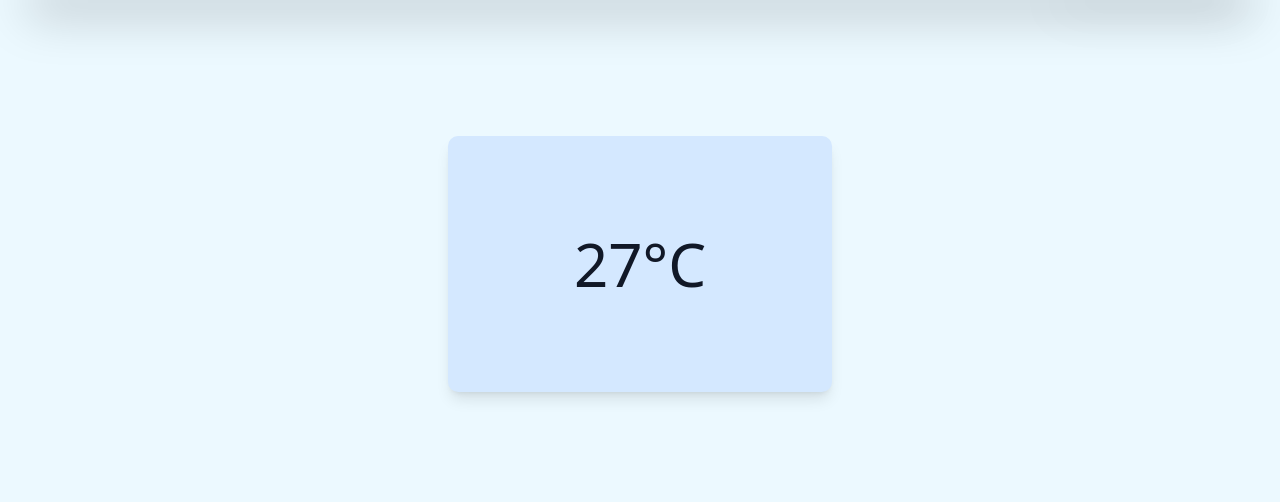
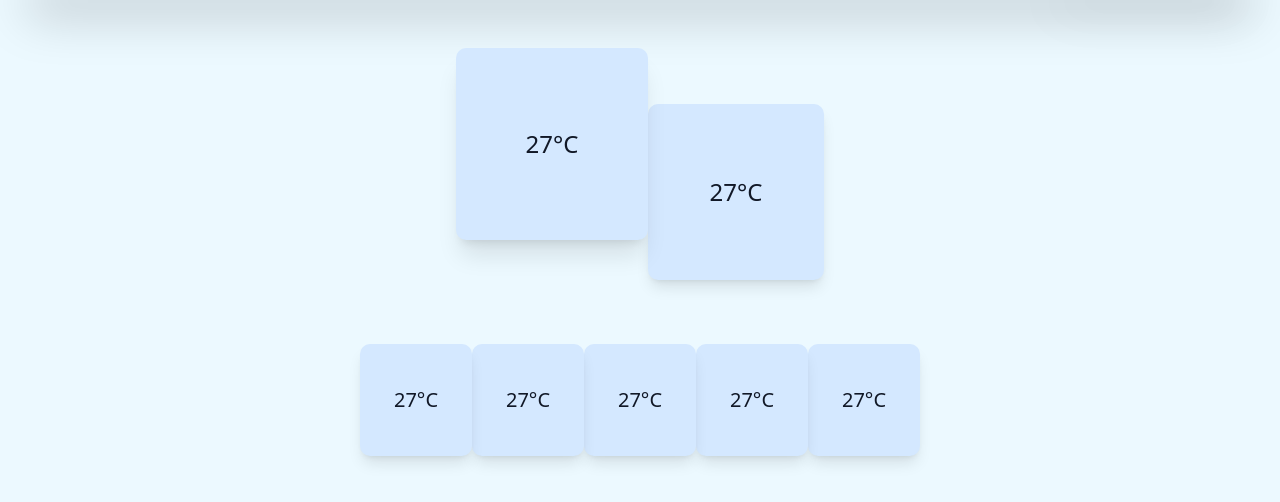
Before and after one commit to rafaelputra/temperature-prediction, a Flask app: page / in a window 1280 px wide. Shown: the part 64-566 px from the top of the page. Run offline with Flask 3, Linux system fonts and the light colour scheme; parts of the project's set-up code (start-up, migrations or seed data) failed here and were passed over; some libraries are stand-ins or nearby versions.

Commit message:
update index

```diff
--- a/templates/about.html
+++ b/templates/about.html
@@ -9,7 +9,7 @@
     <script nomodule src="https://unpkg.com/ionicons@7.1.0/dist/ionicons/ionicons.js"></script>
 </head>
 <body class="bg-[#ECF9FF]">
-    <nav class="p-2 mt-4 mx-4 rounded-2xl bg-[#F0FEFF] shadow md:flex md:items-center md:justify-between">
+    <nav class="p-2 mt-4 mx-4 rounded-2xl bg-[#F0FEFF] shadow-2xl md:flex md:items-center md:justify-between">
       <div class="flex justify-between items-center ">
         <span class="text-2xl cursor-pointer">
           <h1 class="h-10 inline ml-2">
@@ -22,7 +22,7 @@
         </span>
       </div>
 
-      <ul class="md:flex md:items-center md:static absolute md:z-auto rounded-md py-2 md:py-0 md:pl-0 md:opacity-100 opacity-0 top-[-200px] bg-[#F0FEFF]">
+      <ul class="md:flex md:items-center md:static shadow-2xl absolute md:z-auto rounded-md py-2 md:py-0 md:pl-0 md:opacity-100 opacity-0 top-[-200px] bg-[#F0FEFF]">
         <li class="mx-3 my-2 md:my-0">
           <a href="playground" class="text-xl hover:bg-[#7bbbd8] hover:rounded-xl">Playground</a>
         </li>
--- a/templates/index.html
+++ b/templates/index.html
@@ -36,14 +36,48 @@
       }
     </script>
 <article
-class="md:mx-4 mx-4 md:mt-2 mt-2 flex flex-col justify-between items-center"
+class="md:mx-4 mx-4 md:mt-2 mt-2 md:pb-8 pb-16 flex flex-wrap justify-center items-center "
 >
-<div class="mt-40 md:mt-32 flex items-center justify-between shadow-lg w-40 md:w-96 h-40 md:h-64 bg-[#D4E8FF] rounded-[10px]  p-4 sm:p-6">
-    <h3 class="flex text-center justify-between md:text-6xl text-3xl mx-auto font-medium text-gray-900">
+  <div class="flex z-50 items-center justify-between shadow-xl bg-[#D4E8FF] w-40 md:w-48 h-40 md:h-48 md:text-2xl text-xl rounded-[10px]">
+    <h3 class="text-center m-12 justify-between mx-auto font-medium text-gray-900">
       27°C
     </h3>
-</div>
+  </div>
+  <div class="flex z-40 mt-32 md:mt-24 items-center justify-between shadow-lg bg-[#D4E8FF] w-36 md:w-44 h-36 md:h-44 md:text-2xl text-xl rounded-[10px]">
+    <h3 class="text-center m-6 justify-between mx-auto font-medium text-gray-900">
+      27°C
+    </h3>
+  </div>
 
+</article>
+<article
+class="md:mx- mx-8 md:mt-2 mt-2 flex flex-wrap justify-center items-center "
+>
+  <div class="flex z-40 mt-4 md:mt-6 mb-6 md:mb-10 items-center justify-between shadow-lg bg-[#D4E8FF] w-24 md:w-28 h-24 md:h-28 md:text-xl text-l rounded-[10px]">
+    <h3 class="flex text-center p-6 justify-between mx-auto font-medium text-gray-900">
+      27°C
+    </h3>
+  </div>
+  <div class="flex z-30 mt-4 md:mt-6 mb-6 md:mb-10 items-center justify-between shadow-lg bg-[#D4E8FF] w-24 md:w-28 h-24 md:h-28 md:text-xl text-l rounded-[10px]">
+    <h3 class="flex text-center p-6 justify-between mx-auto font-medium text-gray-900">
+      27°C
+    </h3>
+  </div>
+  <div class="flex z-20 mt-4 md:mt-6 mb-6 md:mb-10 items-center justify-between shadow-lg bg-[#D4E8FF] w-24 md:w-28 h-24 md:h-28 md:text-xl text-l rounded-[10px]">
+    <h3 class="flex text-center p-6 justify-between mx-auto font-medium text-gray-900">
+      27°C
+    </h3>
+  </div>
+   <div class="flex z-10 mt-4 md:mt-6 mb-6 md:mb-10 items-center justify-between shadow-lg bg-[#D4E8FF] w-24 md:w-28 h-24 md:h-28 md:text-xl text-l rounded-[10px]">
+    <h3 class="flex text-center p-6 justify-between mx-auto font-medium text-gray-900">
+      27°C
+    </h3>
+  </div>
+  <div class="flex z-0 mt-4 md:mt-6 mb-6 md:mb-10 items-center justify-between shadow-lg bg-[#D4E8FF] w-24 md:w-28 h-24 md:h-28 md:text-xl text-l rounded-[10px]">
+    <h3 class="flex text-center p-6 justify-between mx-auto font-medium text-gray-900">
+      27°C
+    </h3>
+  </div>
 </article>
   <!-- <h1 class="mx-64">Temperature Prediction</h1>
     <form method="post">
```
Also changed, not shown: templates/playground.html (+7 -7 lines).
